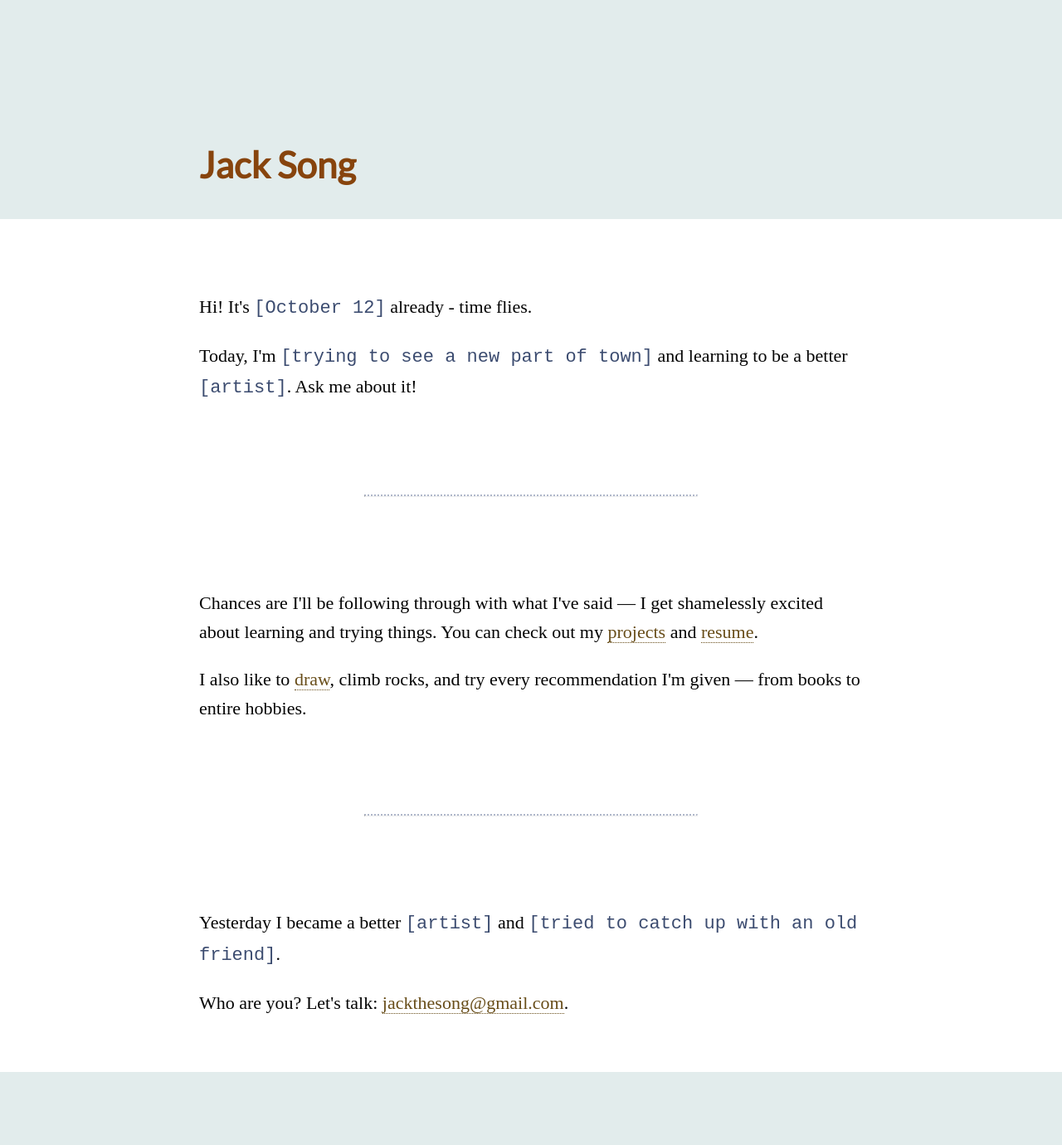
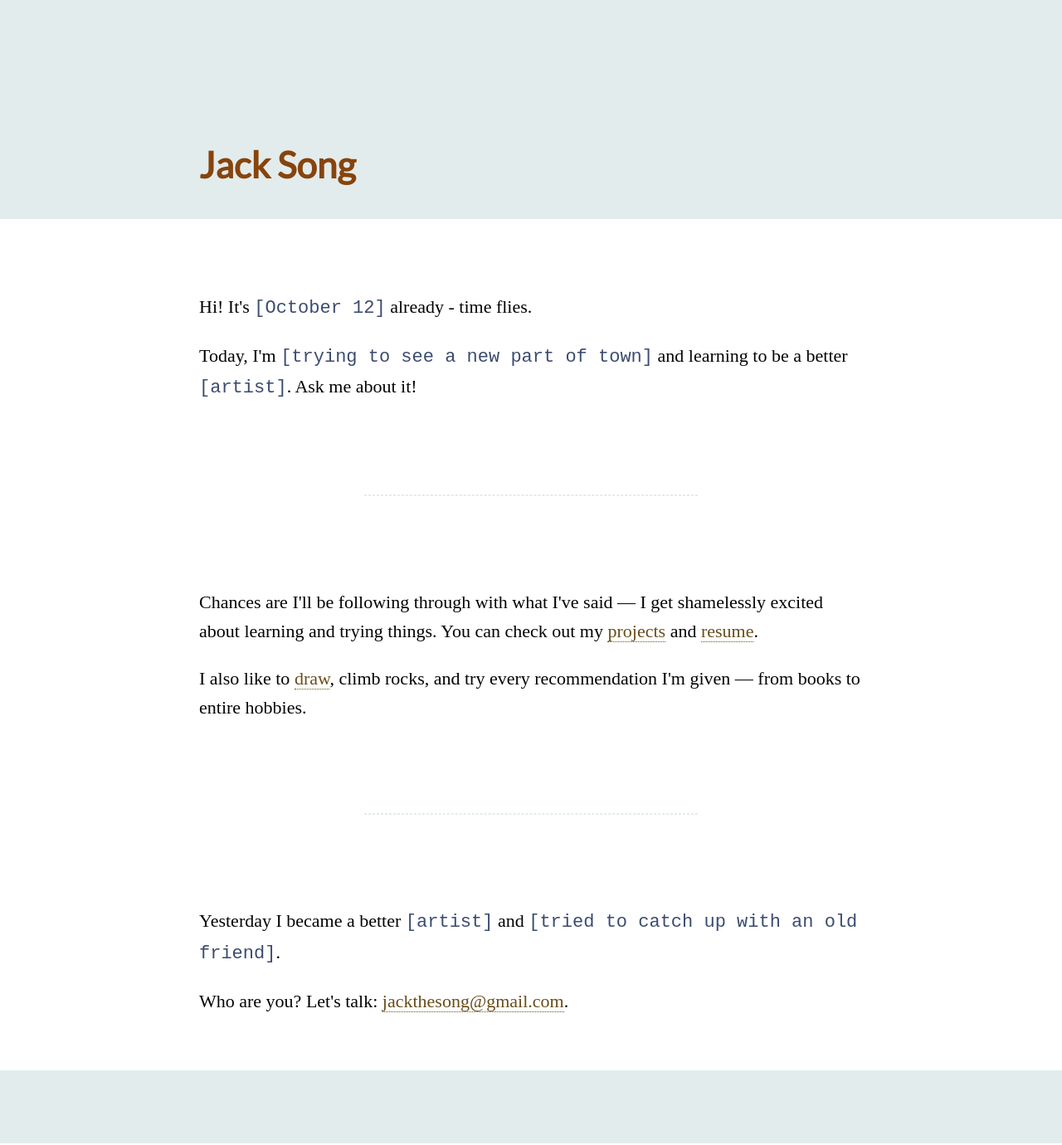
Before and after one commit to jack-song/jack-song.github.io, a Jekyll site: the page built from index.html, in a window 1280 px wide. Shown: the whole page at 83% size. Built offline with Jekyll 4.4.1, drawn with Linux system fonts in a browser that asks for light colours.

Commit message:
adjust hr style

```diff
--- a/_sass/base.scss
+++ b/_sass/base.scss
@@ -58,7 +58,9 @@ a.button:hover, a.button:active {
 
 hr {
   width: 50%;
-  border-top: 2px dotted $secondary-background-color;
+  border-style: dashed;
+  border-width: 1px;
+  border-color: $primary-background-color;
 }
 
 ul {
```
